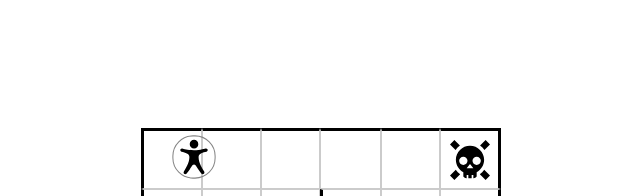
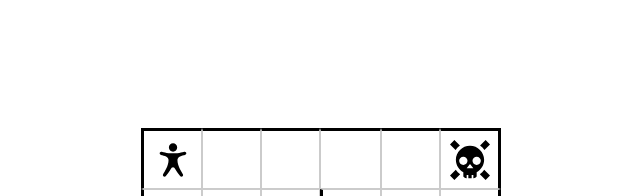
Before and after one commit to parallel1416/cultural-scavengers, a plain HTML site: page hw4/game.html in a window 1280 px wide. In both pictures the pointer is over the picture 491 px from the left and 160 px from the top of the page. Shown: the top 196 px of the page, without its empty margins (319-959 px from the left). Drawn offline with Linux system fonts and the light colour scheme.

Commit message:
Update game.html

```diff
--- a/hw4/game.html
+++ b/hw4/game.html
@@ -158,6 +158,12 @@
         .icon {
             transform: translate(-50%, 10%);
         }
+        .icon:hover {
+            transform: translate(-50%, 10%);
+            border: unset;
+            border-radius: unset;
+            cursor: unset;
+        }
         img:hover {
             transform: scale(1.03);
             border: 1px solid #858585;
```
